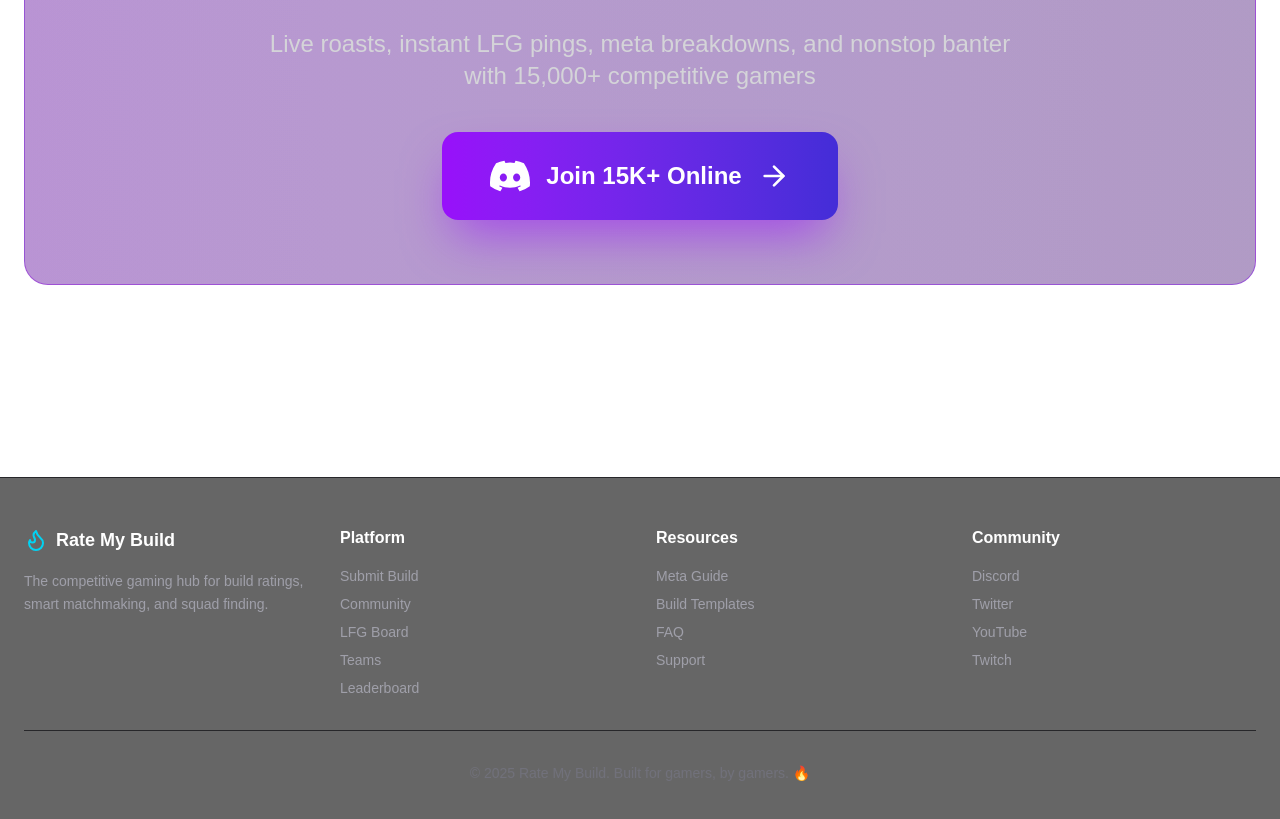
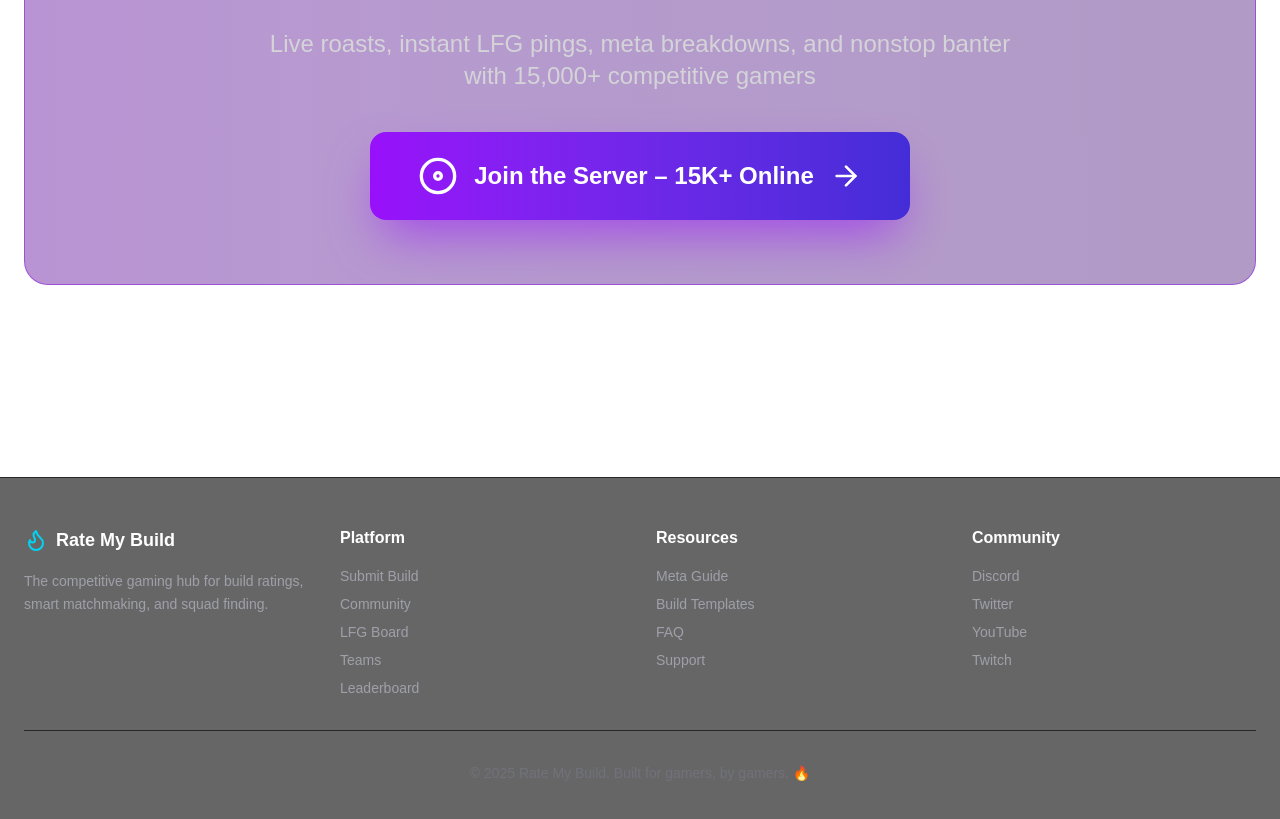
Before and after one commit to g758vqd9zd-maker/rate-my-build, a Next.js app: page / in a window 1280 px wide. Shown: the part 3380-4199 px from the top of the page. Built offline with nearby package versions, Linux system fonts and the light colour scheme.

Commit message:
Replace raw Discord SVG with Lucide Disc icon to fix Turbopack parsing
- Remove problematic raw SVG with massive path data
- Use Lucide's Disc icon instead for cleaner code
- Revert to standard <a> tag (not Link) for external Discord link
- Properly close all tags to prevent parser confusion

```diff
--- a/src/app/page.tsx
+++ b/src/app/page.tsx
@@ -16,6 +16,7 @@ import {
   TrendingUp,
   CheckCircle,
   MessageCircle,
+  Disc,
 } from "lucide-react";
 
 // Mock data
@@ -507,13 +508,16 @@ export default function Home() {
                 Live roasts, instant LFG pings, meta breakdowns, and nonstop banter with 15,000+ competitive gamers
               </p>
 
-              <Link href="https://discord.gg/ratemybuild" target="_blank" rel="noopener noreferrer" className="group inline-flex items-center gap-4 px-12 py-6 text-2xl font-bold bg-gradient-to-r from-purple-600 to-indigo-700 rounded-2xl shadow-2xl shadow-purple-600/60 hover:shadow-purple-600/90 transition-all duration-500 hover:scale-105">
-                <svg className="w-10 h-10" fill="currentColor" viewBox="0 0 24 24">
-                  <path d="M20.317 4.37a19.791 19.791 0 0 0-4.885-1.515a.074.074 0 0 0-.079.037c-.21.375-.444.864-.608 1.25a18.27 18.27 0 0 0-5.487 0a12.64 12.64 0 0 0-.617-1.25a.077.077 0 0 0-.079-.037A19.736 19.736 0 0 0 3.677 4.37a.07.07 0 0 0-.032.027C.533 9.046-.32 13.58.099 18.057a.082.082 0 0 0 .031.057a19.9 19.9 0 0 0 5.993 3.03a.078.078 0 0 0 .084-.028a14.09 14.09 0 0 0 1.226-1.994a.076.076 0 0 0-.041-.106a13.107 13.107 0 0 1-1.872-.892a.077.077 0 0 1-.008-.128a10.2 10.2 0 0 0 .372-.292a.074.074 0 0 1 .077-.01c3.928 1.793 8.18 1.793 12.062 0a.074.074 0 0 1 .078.01c.12.098.246.198.373.292a.077.077 0 0 1-.006.127a12.299 12.299 0 0 1-1.873.892a.077.077 0 0 0-.041.107c.36.698.772 1.362 1.225 1.993a.076.076 0 0 0 .084.028a19.839 19.839 0 0 0 6.002-3.03a.077.077 0 0 0 .032-.054c.5-5.177-.838-9.674-3.549-13.66a.061.061 0 0 0-.031-.03zM8.02 15.33c-1.183 0-2.157-1.085-2.157-2.419c0-1.333.956-2.419 2.157-2.419c1.21 0 2.176 1.096 2.157 2.42c0 1.333-.956 2.418-2.157 2.418zm7.975 0c-1.183 0-2.157-1.085-2.157-2.419c0-1.333.955-2.419 2.157-2.419c1.21 0 2.176 1.096 2.157 2.42c0 1.333-.946 2.418-2.157 2.418z"></path>
-                </svg>
-                Join 15K+ Online
+              <a
+                href="https://discord.gg/ratemybuild"
+                target="_blank"
+                rel="noopener noreferrer"
+                className="group inline-flex items-center gap-4 px-12 py-6 text-2xl font-bold bg-gradient-to-r from-purple-600 to-indigo-700 rounded-2xl shadow-2xl shadow-purple-600/60 hover:shadow-purple-600/90 transition-all duration-500 hover:scale-105"
+              >
+                <Disc className="w-10 h-10" />
+                Join the Server – 15K+ Online
                 <ArrowRight className="w-8 h-8 group-hover:translate-x-3 transition" />
-              </Link>
+              </a>
             </div>
           </motion.div>
         </section>
```
